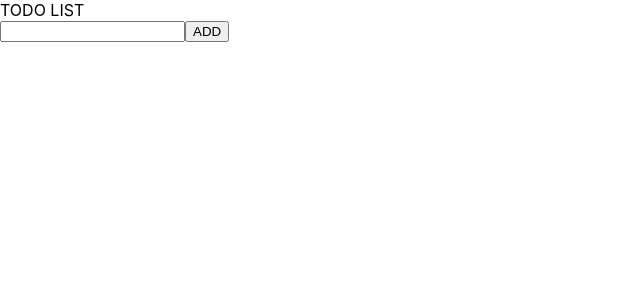
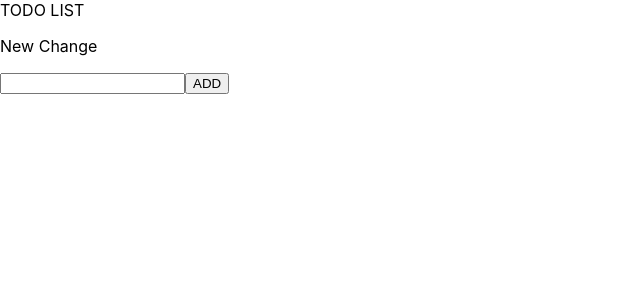
Before and after one commit to IQ-IndiaDevelopment/Batch-33, a React (Create React App) app: page / in a window 1280 px wide. Shown: the top 300 px of the page, without its empty margins (0-640 px from the left). Built offline with nearby package versions, Linux system fonts and the light colour scheme; the HTML template or start-up script is replaced by a standard one.

Commit message:
Added a paragraph

```diff
--- a/src/App.jsx
+++ b/src/App.jsx
@@ -4,6 +4,7 @@ function App() {
   return (
     <>
       <nav>TODO LIST</nav>
+      <p>New Change</p>
       <TodoList />
     </>
   );
```
